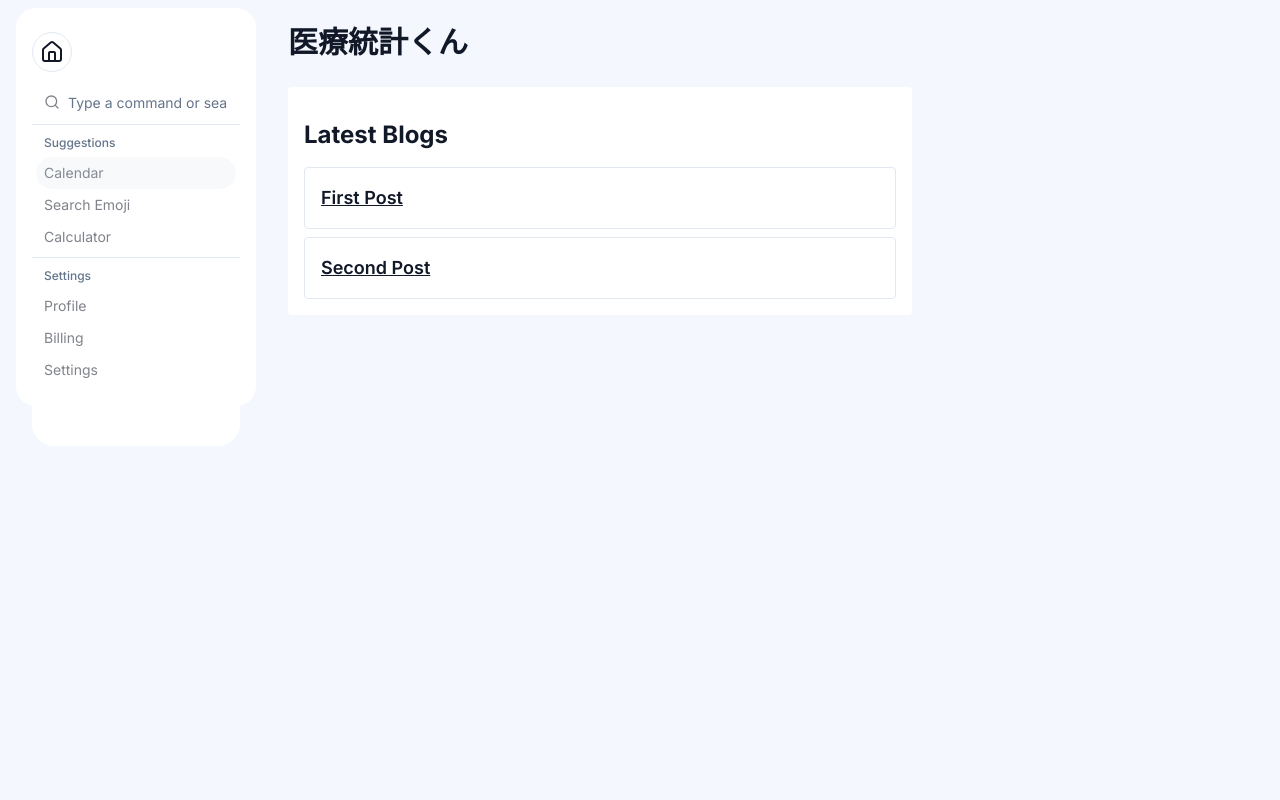
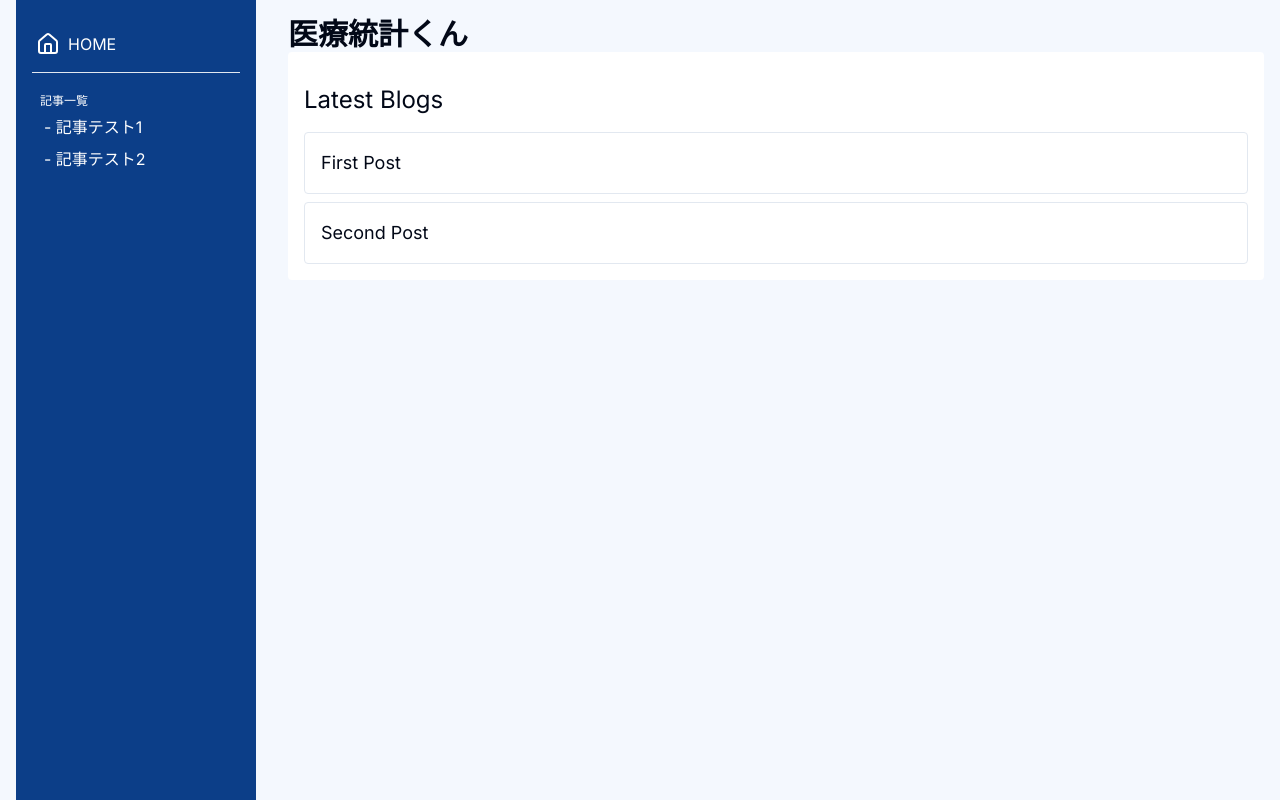
Before and after one commit to rikiTada/medical_statistics_app, a Next.js app: page / in a window 1280 px wide. Built offline with nearby package versions, Linux system fonts and the light colour scheme.

Commit message:
chore: Update layout and sidebar components

```diff
--- a/src/app/globals.css
+++ b/src/app/globals.css
@@ -67,3 +67,13 @@
     @apply bg-background text-foreground;
   }
 }
+
+@layer utilities {
+  .no-scrollbar::-webkit-scrollbar {
+    display: none;
+  }
+  .no-scrollbar {
+    -ms-overflow-style: none; /* IE and Edge */
+    scrollbar-width: none; /* Firefox */
+  }
+}
--- a/src/app/layout.tsx
+++ b/src/app/layout.tsx
@@ -21,13 +21,11 @@ export default function RootLayout({
       <body
         className={cn(
           inter.className,
-          "prose min-h-screen px-4 py-2 bg-blue-100/30"
+          "min-h-screen px-4 bg-blue-100/30 flex gap-8 "
         )}
       >
-        <div className="flex gap-8 min-h-full">
-          <Sidebar className="" />
-          <div className="min-w-full py-4">{children}</div>
-        </div>
+        <Sidebar />
+        <div className="w-full py-4">{children}</div>
       </body>
     </html>
   );
--- a/src/app/page.tsx
+++ b/src/app/page.tsx
@@ -26,7 +26,11 @@ export default function Home() {
 
         <div className="grid gap-2">
           {articles.map((article) => (
-            <Link href={"/article/" + article.slug} passHref key={article.slug}>
+            <Link
+              href={"/articles/" + article.slug}
+              passHref
+              key={article.slug}
+            >
               <div className="border p-4 rounded">
                 <h3 className="m-0 text-lg font-blod">{article.meta.title}</h3>
                 {/* <p className="text-gray-400">{article.meta.description}</p>
--- a/src/components/sidebar.tsx
+++ b/src/components/sidebar.tsx
@@ -11,37 +11,75 @@ import { cn } from "@/lib/utils";
 import Link from "next/link";
 import { Button } from "@/components/ui/button";
 import { Home } from "lucide-react";
+import { group } from "console";
 
 type SidebarProps = Readonly<{
   className?: string;
 }>;
 
 export default function Sidebar({ className }: SidebarProps) {
+  const menuList = [
+    {
+      group: "記事一覧",
+      items: [
+        { link: "/articles/first-post", text: "記事テスト1" },
+        { link: "/articles/second-post", text: "記事テスト2" },
+      ],
+    },
+    // {
+    //   group: "設定",
+    //   items: [
+    //     { link: "/", text: "プロフィール" },
+    //     { link: "/", text: "各種設定" },
+    //   ],
+    // },
+  ];
+
   return (
-    <div className={cn(className, "bg-background p-4 rounded-sm min-w-60")}>
-      <Button asChild variant="outline" size="icon" className="my-2">
-        <Link href="/">
-          <Home />
-        </Link>
-      </Button>
+    <div
+      className={cn(
+        className,
+        "bg-[hsl(216_84_29)] p-4 min-w-60 overflow-y-auto no-scrollbar"
+      )}
+    >
+      <Link
+        href="/"
+        className="text-card flex gap-2 items-center py-2 px-1 my-2 rounded hover:bg-[hsl(216,78%,15%)]"
+      >
+        <Home color="white" />
+        <span>HOME</span>
+      </Link>
 
-      <Command>
-        <CommandInput placeholder="Type a command or search..." />
-        <CommandList>
-          <CommandEmpty>No results found.</CommandEmpty>
-          <CommandGroup heading="Suggestions">
-            <CommandItem>Calendar</CommandItem>
-            <CommandItem>Search Emoji</CommandItem>
-            <CommandItem>Calculator</CommandItem>
-          </CommandGroup>
-          <CommandSeparator />
-          <CommandGroup heading="Settings">
-            <CommandItem>Profile</CommandItem>
-            <CommandItem>Billing</CommandItem>
-            <CommandItem>Settings</CommandItem>
-          </CommandGroup>
-        </CommandList>
-      </Command>
+      <hr />
+
+      <div className="flex h-full w-full flex-col overflow-hidden rounded-none text-card">
+        <div className="overflow-hidden px-2 py-1.5 ">
+          {menuList.map((menu) => (
+            <div key={menu.group} className="py-2">
+              <span className="text-xs py-2">{menu.group}</span>
+              {menu.items.map((item) => (
+                <div
+                  key={item.link}
+                  className="p-1 w-full hover:bg-[hsl(216,78%,15%)]  hover:text-primary-background rounded"
+                >
+                  <Link href={item.link} className="text-base">
+                    - {item.text}
+                  </Link>
+                </div>
+              ))}
+            </div>
+          ))}
+        </div>
+      </div>
+
+      {/* <div className="absolute bottom-0 left-0 w-full h-0 overflow-hidden">
+        <div
+          className="absolute bottom-0 left-1/2 transform -translate-x-1/2 w-0 h-0
+                          border-l-[20px] border-l-transparent
+                          border-r-[20px] border-r-transparent
+                          border-b-[20px] border-b-white"
+        ></div>
+      </div> */}
     </div>
   );
 }
```
Also changed, not shown: src/app/articles/[slug]/page.tsx (renamed from src/app/article/[slug]/page.tsx).
